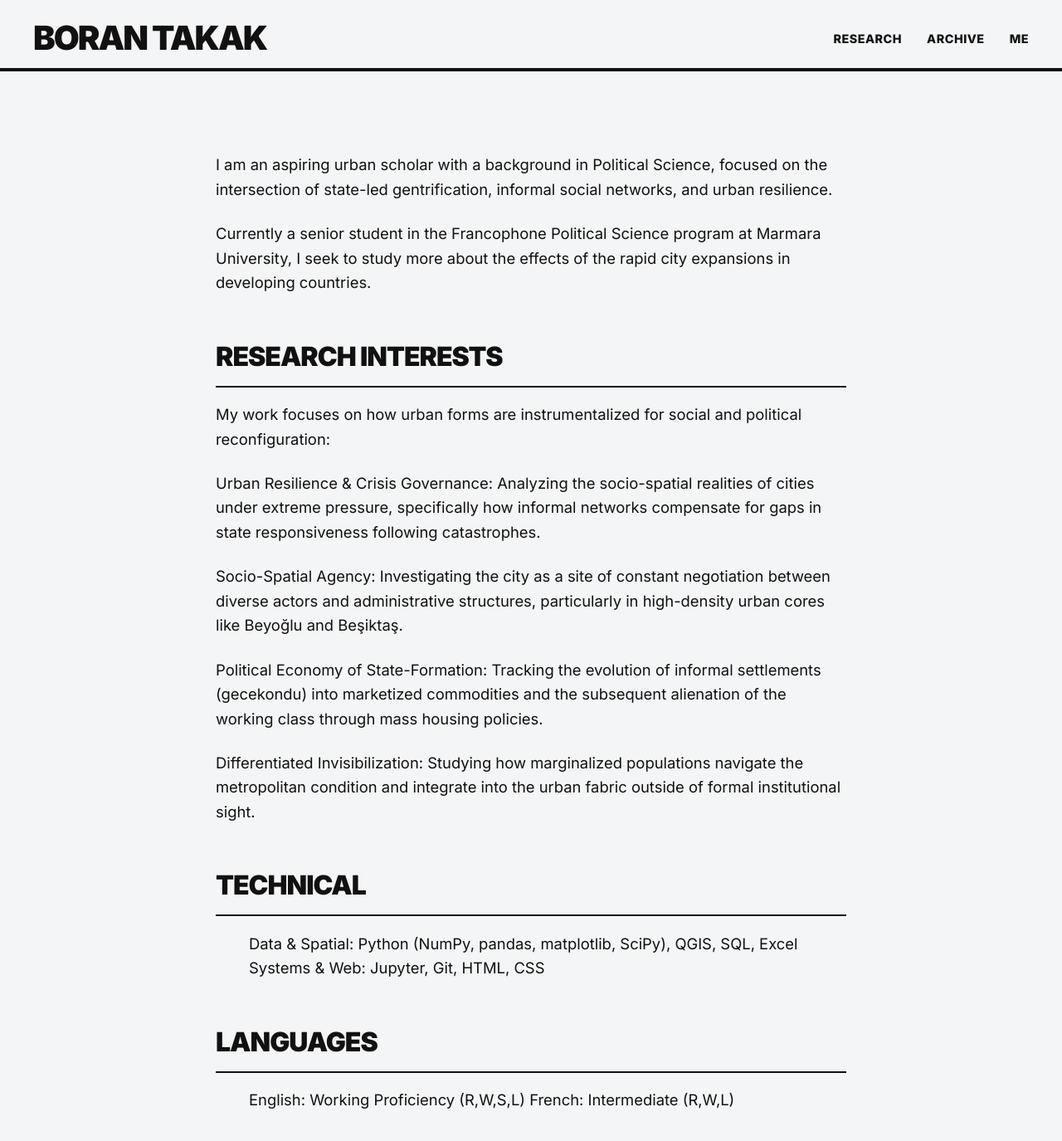
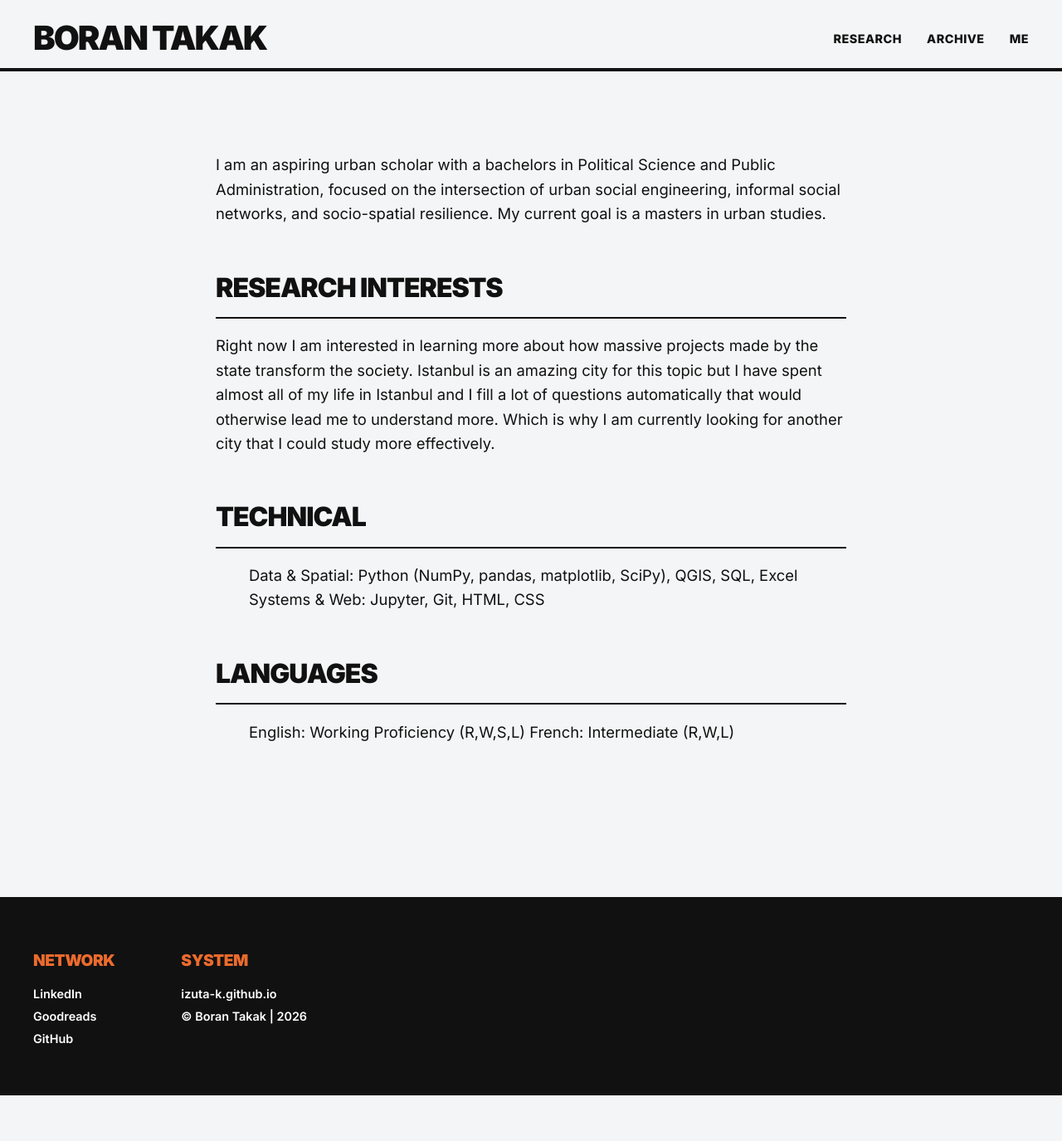
Before and after one commit to izuta-k/izuta-k.github.io, a Jekyll site: the page built from me.md, in a window 1280 px wide and 1400 px high. Shown: the top 1375 px of the window at 83% size. Built offline with Jekyll 4.4.1, drawn with Linux system fonts in a browser that asks for light colours.

```diff
--- a/me.md
+++ b/me.md
@@ -4,21 +4,12 @@ title: ME
 permalink: /me/
 ---
 
-I am an aspiring urban scholar with a background in Political Science, focused on the intersection of state-led gentrification, informal social networks, and urban resilience.
-
-Currently a senior student in the Francophone Political Science program at Marmara University, I seek to study more about the effects of the rapid city expansions in developing countries.
+I am an aspiring urban scholar with a bachelors in Political Science and Public Administration, focused on the intersection of urban social engineering, informal social networks, and socio-spatial resilience. My current goal is a masters in urban studies.
 
 ## Research Interests
 
-My work focuses on how urban forms are instrumentalized for social and political reconfiguration:
+Right now I am interested in learning more about how massive projects made by the state transform the society. Istanbul is an amazing city for this topic but I have spent almost all of my life in Istanbul and I fill a lot of questions automatically that would otherwise lead me to understand more. Which is why I am currently looking for another city that I could study more effectively.
 
-Urban Resilience & Crisis Governance: Analyzing the socio-spatial realities of cities under extreme pressure, specifically how informal networks compensate for gaps in state responsiveness following catastrophes.
-
-Socio-Spatial Agency: Investigating the city as a site of constant negotiation between diverse actors and administrative structures, particularly in high-density urban cores like Beyoğlu and Beşiktaş.
-
-Political Economy of State-Formation: Tracking the evolution of informal settlements (gecekondu) into marketized commodities and the subsequent alienation of the working class through mass housing policies.
-
-Differentiated Invisibilization: Studying how marginalized populations navigate the metropolitan condition and integrate into the urban fabric outside of formal institutional sight.
 
 ## Technical
 > Data & Spatial: Python (NumPy, pandas, matplotlib, SciPy), QGIS, SQL, Excel
```
Also changed, not shown: index.md (+2 -2 lines).
